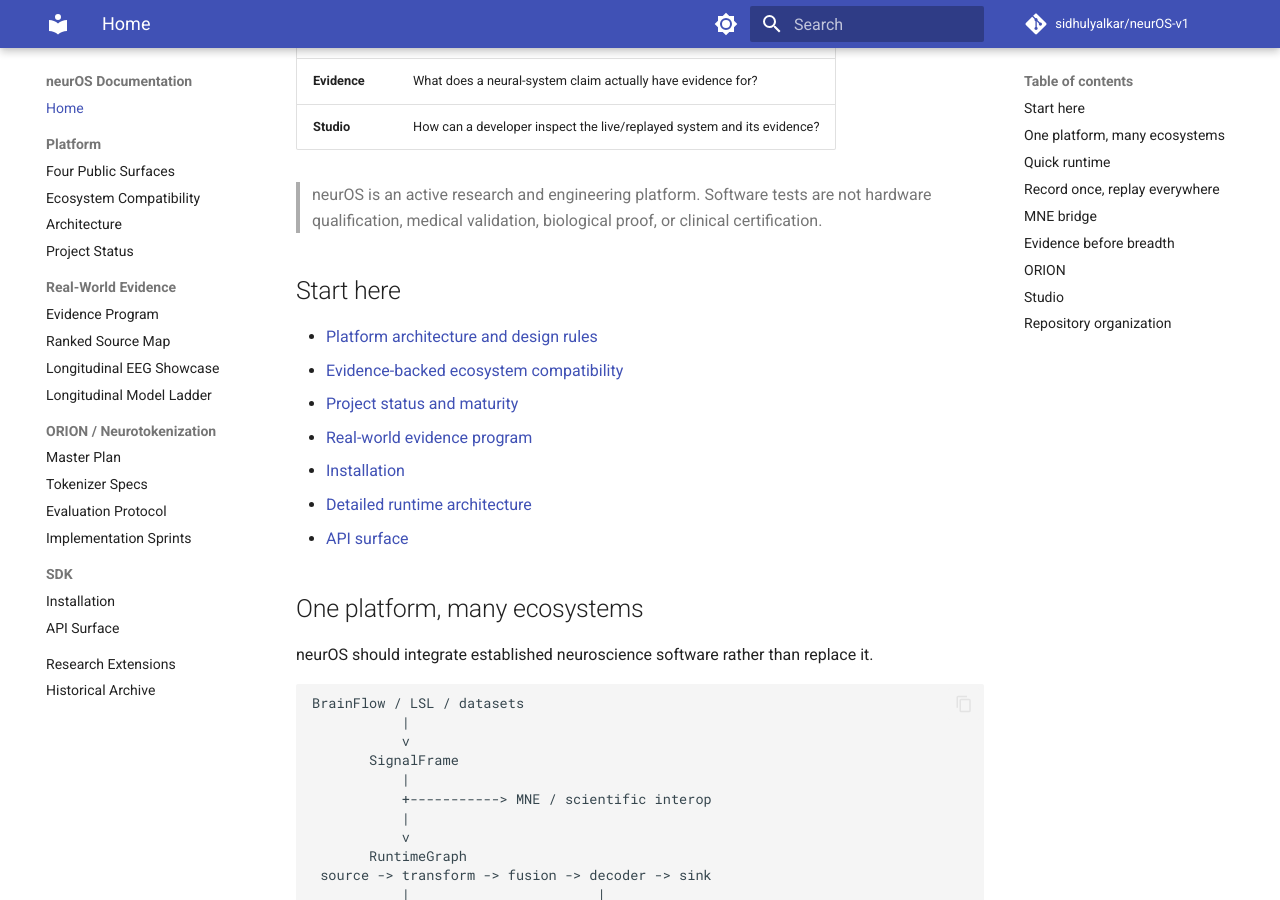
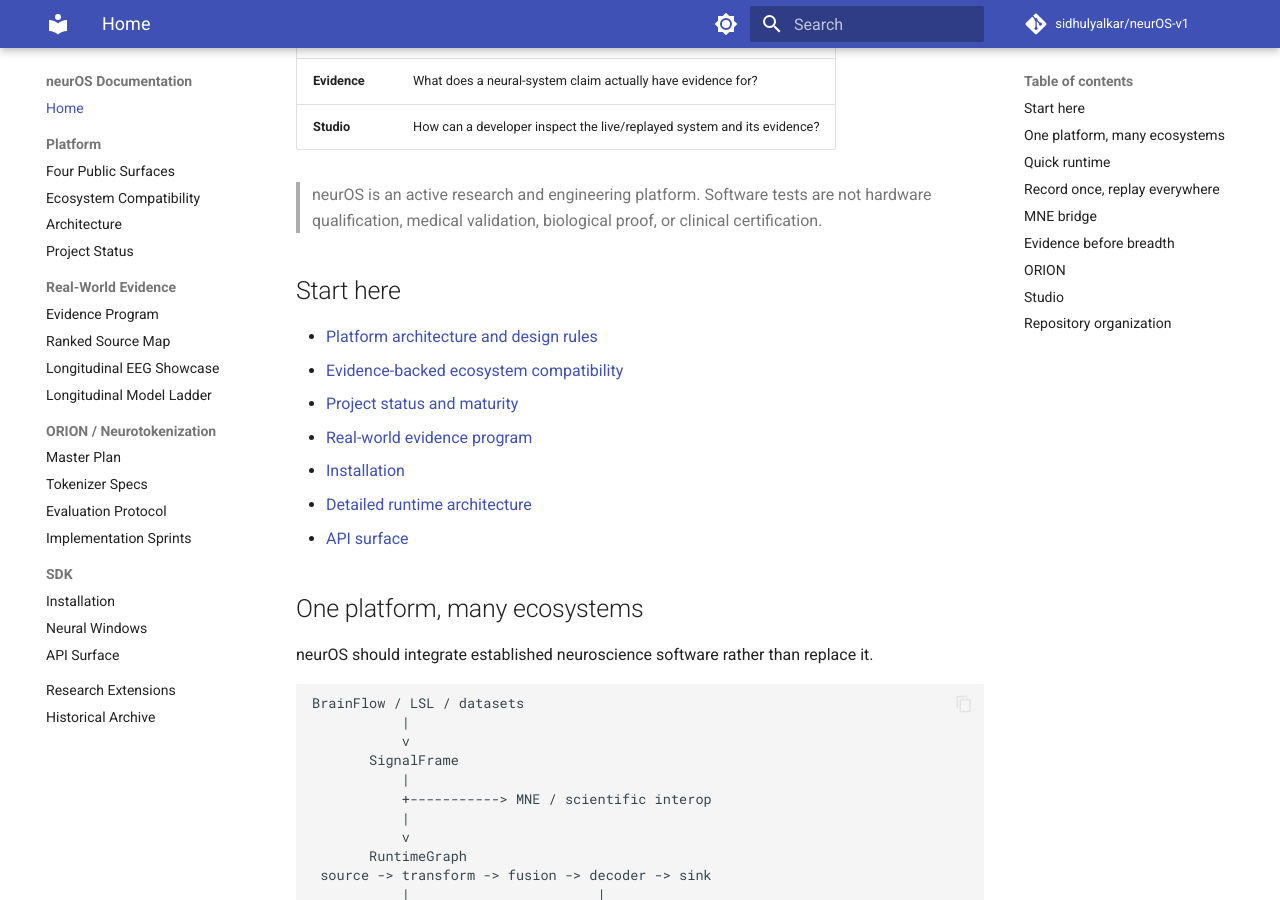
Before and after one commit to sidhulyalkar/neurOS-v1, an MkDocs documentation site: the page built from docs/index.md, in a window 1280 px wide and 900 px high, scrolled down 392 px. Built offline with MkDocs 1.6.1 and Material for MkDocs 9.7.7, drawn with Linux system fonts in a browser that asks for light colours; comment, search, counter and statistics services are not loaded.

Commit message:
docs: add neural window contract to SDK navigation

```diff
--- a/mkdocs.yml
+++ b/mkdocs.yml
@@ -68,6 +68,7 @@ nav:
       - Implementation Sprints: neurotokenization/03_IMPLEMENTATION_SPRINTS.md
   - SDK:
       - Installation: getting-started/installation.md
+      - Neural Windows: NEURAL_WINDOWS.md
       - API Surface: API_REFERENCE.md
   - Research Extensions: RESEARCH_EXTENSIONS.md
   - Historical Archive: archive/README.md
```
